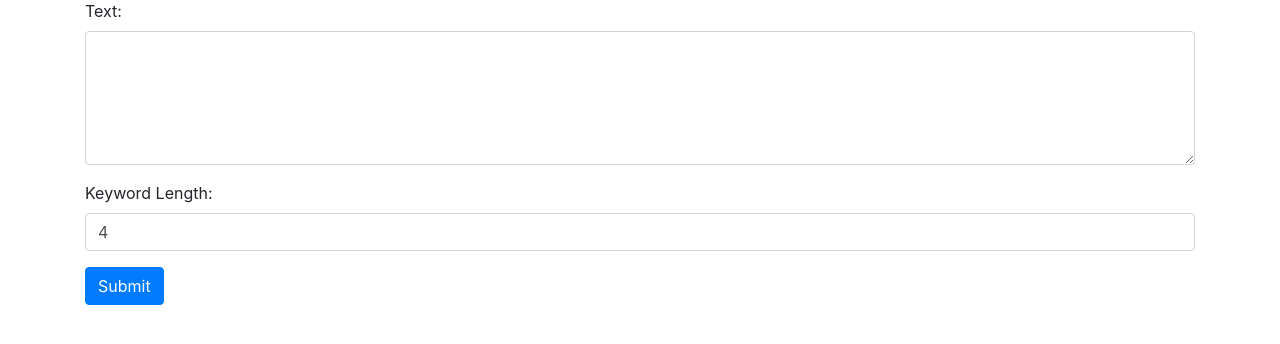
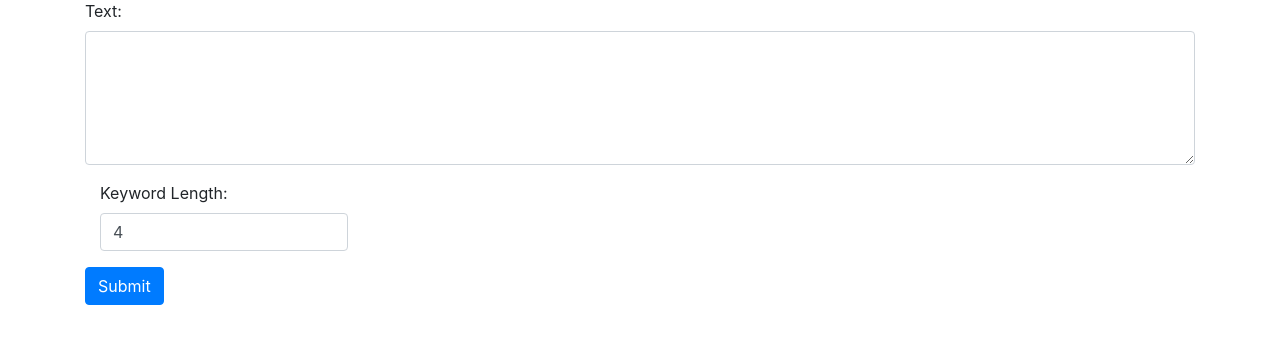
Before and after one commit to w33ladalah/id-keywords-finder, a Flask app: page / in a window 1280 px wide. Shown: the part 123-467 px from the top of the page. Run offline with Flask 2, Linux system fonts and the light colour scheme; some libraries are stand-ins or nearby versions.

Commit message:
Template changes

```diff
--- a/templates/index.html
+++ b/templates/index.html
@@ -8,7 +8,7 @@
             <label>Text:</label>
             <textarea class="form-control" name="text_to_process" rows="5">{{ text }}</textarea>
           </div>
-          <div class="form-group">
+          <div class="form-group col-3">
             <label>Keyword Length:</label>
             <input class="form-control" type="number" name="max_kw_length" value="{{ '4' if not max_kw_length else max_kw_length }}">
           </div>
```
